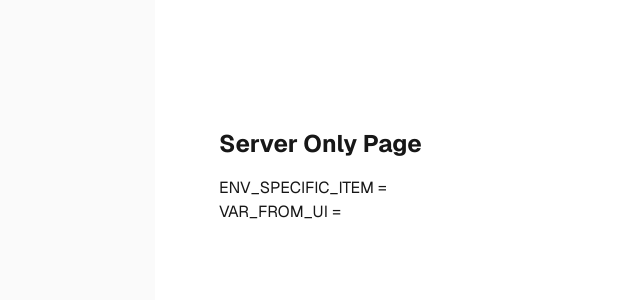
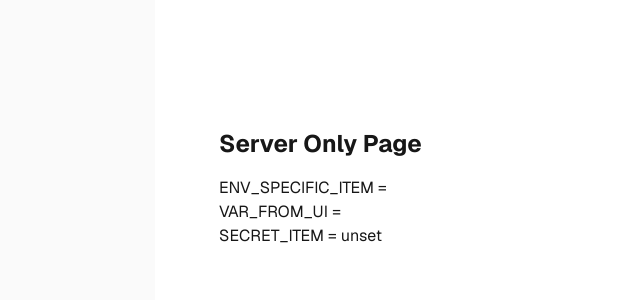
Before and after one commit to theoephraim/varlock-nextjs-turbopack, a Next.js app: page /process-env in a window 1280 px wide. Shown: the top 300 px of the page, without its empty margins (101-741 px from the left). Built offline with nearby package versions, Linux system fonts and the light colour scheme; no server answers.

Commit message:
add sensitive item

```diff
--- a/app/env/page.tsx
+++ b/app/env/page.tsx
@@ -5,6 +5,7 @@ export default function ServerOnlyPage() {
   console.log("Env vars", {
     ENV_SPECIFIC_ITEM: ENV.ENV_SPECIFIC_ITEM,
     VAR_FROM_UI: ENV.VAR_FROM_UI,
+    SECRET_ITEM: ENV.SECRET_ITEM,
   });
 
   return (
@@ -15,6 +16,7 @@ export default function ServerOnlyPage() {
           <ul>
             <li>ENV_SPECIFIC_ITEM = {ENV.ENV_SPECIFIC_ITEM}</li>
             <li>VAR_FROM_UI = {ENV.VAR_FROM_UI}</li>
+            <li>SECRET_ITEM = {ENV.SECRET_ITEM}</li>
           </ul>
         </div>
       </main>
--- a/app/process-env/page.tsx
+++ b/app/process-env/page.tsx
@@ -4,6 +4,7 @@ export default function ServerOnlyPage() {
   console.log("Env vars", {
     ENV_SPECIFIC_ITEM: process.env.ENV_SPECIFIC_ITEM,
     VAR_FROM_UI: process.env.VAR_FROM_UI,
+    SECRET_ITEM: process.env.SECRET_ITEM,
   });
 
   return (
@@ -14,6 +15,7 @@ export default function ServerOnlyPage() {
           <ul>
             <li>ENV_SPECIFIC_ITEM = {process.env.ENV_SPECIFIC_ITEM}</li>
             <li>VAR_FROM_UI = {process.env.VAR_FROM_UI}</li>
+            <li>SECRET_ITEM = {process.env.SECRET_ITEM}</li>
           </ul>
         </div>
       </main>
```
